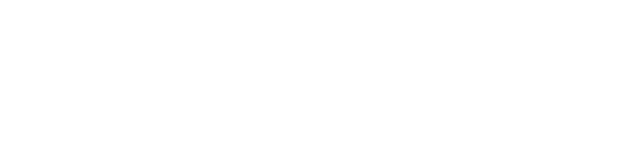
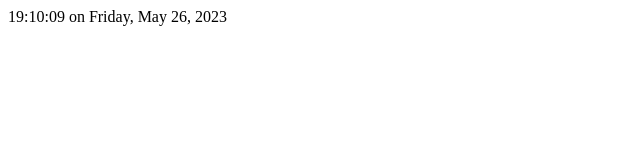
Before and after one commit to KingshukBansal/CLOCK, a plain HTML site: page index.html in a window 1280 px wide. Shown: the whole page, without its empty margins (0-640 px from the left). Drawn offline with Linux system fonts and the light colour scheme.

Commit message:
Added Time

```diff
--- a/index.html
+++ b/index.html
@@ -5,9 +5,36 @@
     <meta http-equiv="X-UA-Compatible" content="IE=edge">
     <meta name="viewport" content="width=device-width, initial-scale=1.0">
     <meta name="viewport" content="width=device-width, initial-scale=1.0">
-    <title>Document</title>
+    <title>THE CLOCK</title>
 </head>
 <body>
+    <div id="time"></div>
 
+    <script>
+        const obj={weekday:"long",year:'numeric',month:'long',day:'numeric'};
+        let date=new Date();
+        let h=date.getHours();
+        let m=date.getMinutes();
+        let s=date.getSeconds();
+        let day=date.toLocaleDateString(undefined,obj);
+        let d=document.getElementById('time');
+        setInterval(()=>{
+            date=new Date();
+            h=date.getHours();
+         m=date.getMinutes();
+         s=date.getSeconds();
+         day=date.toLocaleDateString(undefined,obj);
+         if(s<=9){
+
+             d.innerHTML=h+':'+m+':0'+s+" on "+day;
+         }
+         else{
+
+             d.innerHTML=h+':'+m+':'+s+" on "+day;
+         }
+
+
+        },1000)
+    </script>
 </body>
 </html>
```
